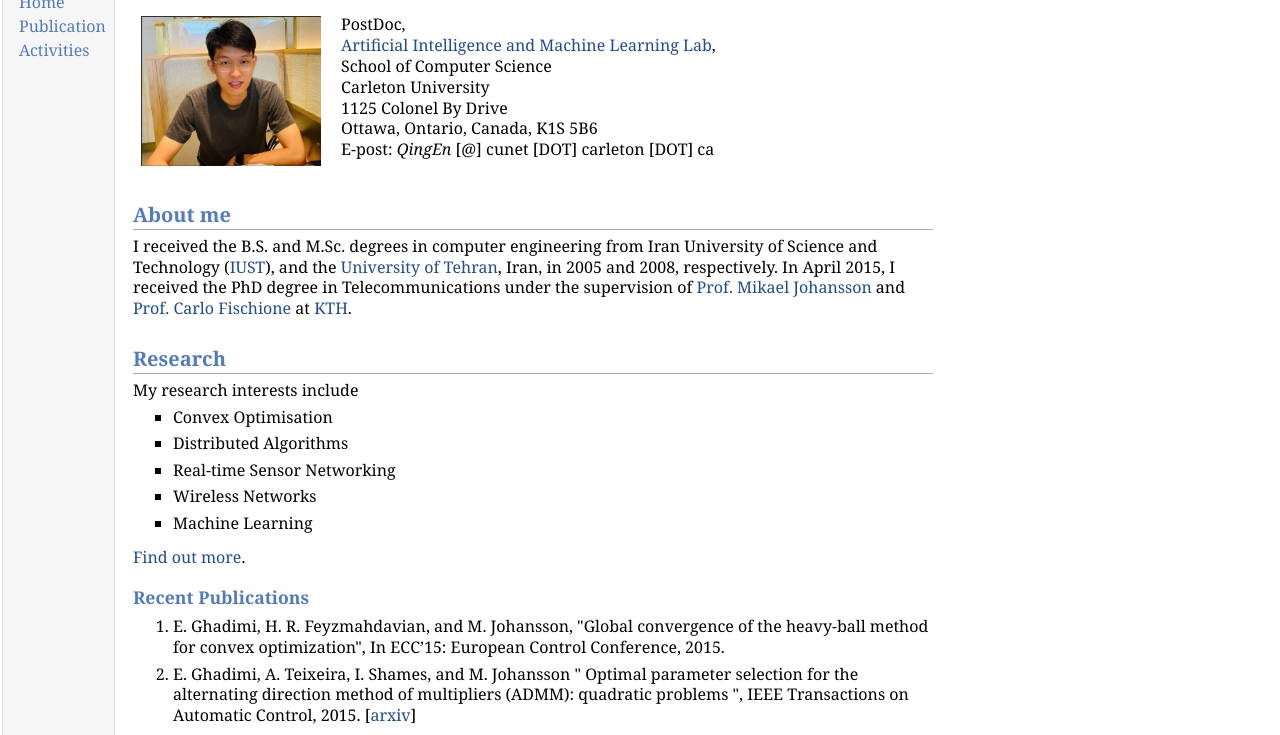
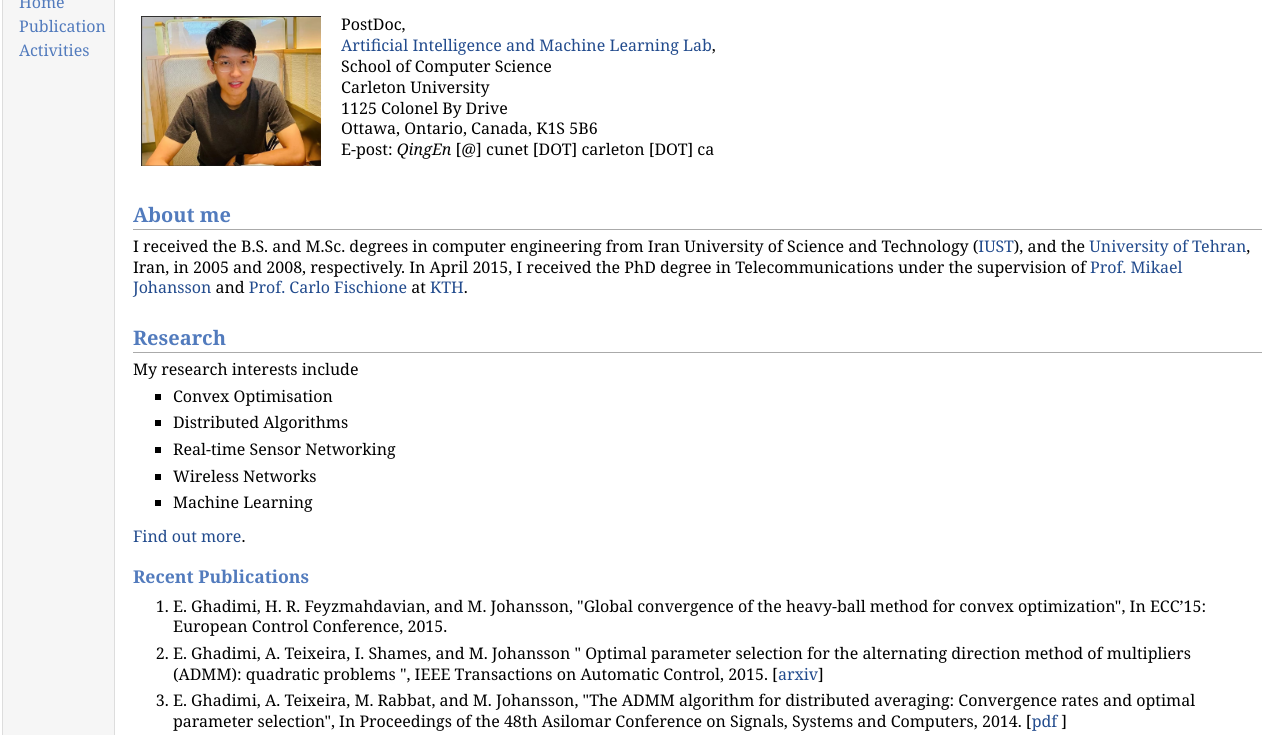
Before and after one commit to EnQing626/EnQing626.github.io, a plain HTML site: page index.html in a window 1280 px wide. Shown: the part 62-797 px from the top of the page. Drawn offline with Linux system fonts and the light colour scheme.

Commit message:
Update jemdoc.css

```diff
--- a/jemdoc.css
+++ b/jemdoc.css
@@ -39,8 +39,8 @@ body {
 	background: white;
 	text-align: left;
 	vertical-align: top;
-	min-width: 800px;
-	width: 800px;
+	min-width: 100px;
+	width: 1500px;
 }
 
 #layout-menu a {
```
